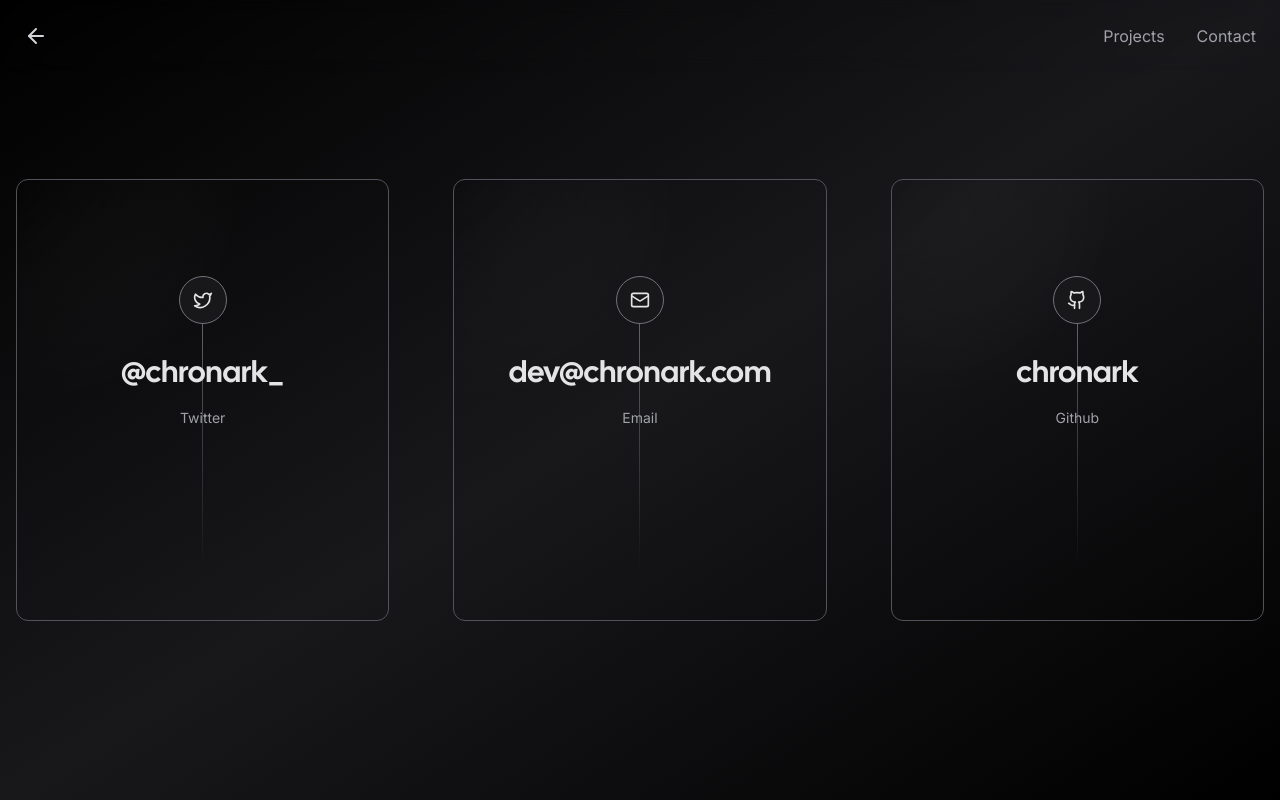
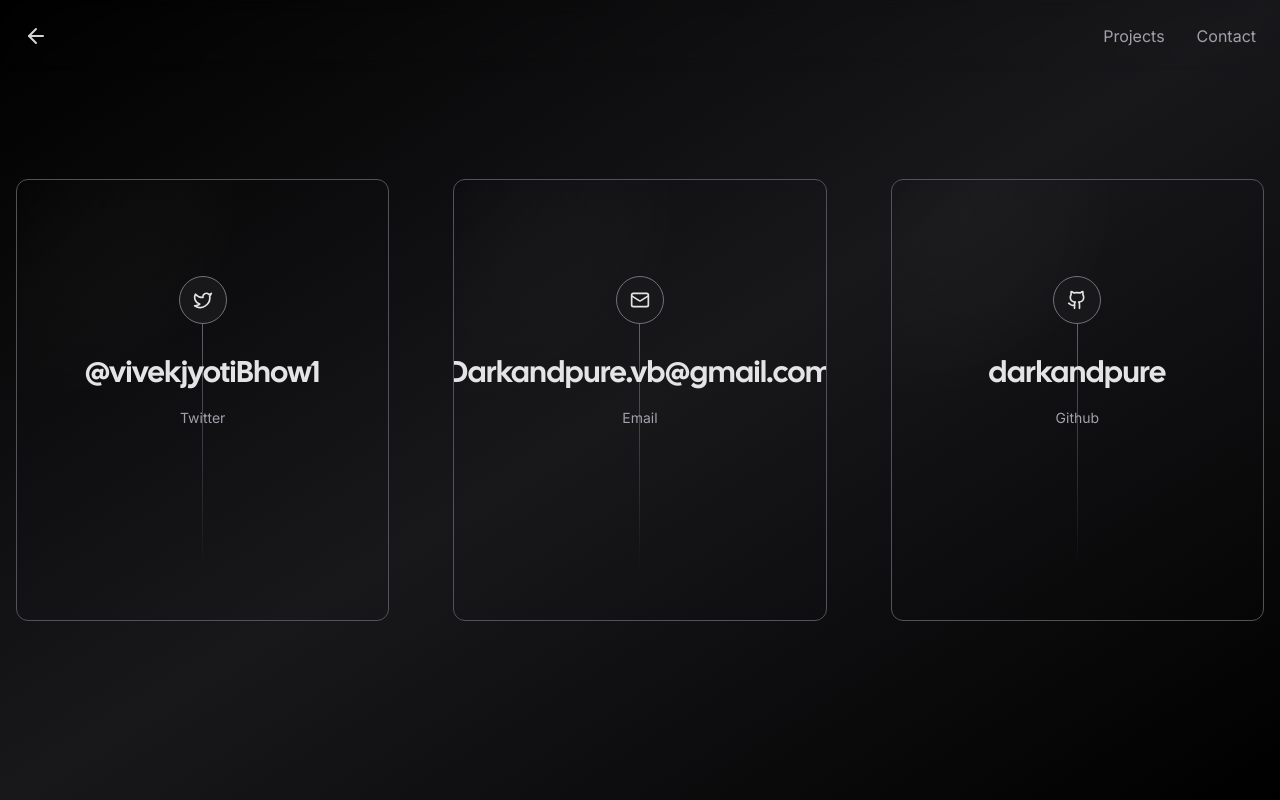
Before and after one commit to Darkandpure/My_portfolio, a Next.js app: page /contact in a window 1280 px wide. Built offline with nearby package versions, Linux system fonts and the light colour scheme; no server answers; what tailwindcss-debug-screens would draw is missing.

Commit message:
modified:   app/contact/page.tsx

```diff
--- a/app/contact/page.tsx
+++ b/app/contact/page.tsx
@@ -7,21 +7,21 @@
 const socials = [
 	{
 		icon: <Twitter size={20} />,
-		href: "https://twitter.com/chronark_",
+		href: "https://twitter.com/VivekjyotiBhow1",
 		label: "Twitter",
-		handle: "@chronark_",
+		handle: "@vivekjyotiBhow1",
 	},
 	{
 		icon: <Mail size={20} />,
-		href: "mailto:dev@chronark.com",
+		href: "mailto:Darkandpure.vb@gmail.com",
 		label: "Email",
-		handle: "dev@chronark.com",
+		handle: "Darkandpure.vb@gmail.com",
 	},
 	{
 		icon: <Github size={20} />,
-		href: "https://github.com/chronark",
+		href: "https://github.com/darkandpure",
 		label: "Github",
-		handle: "chronark",
+		handle: "darkandpure",
 	},
 ];
 
```
